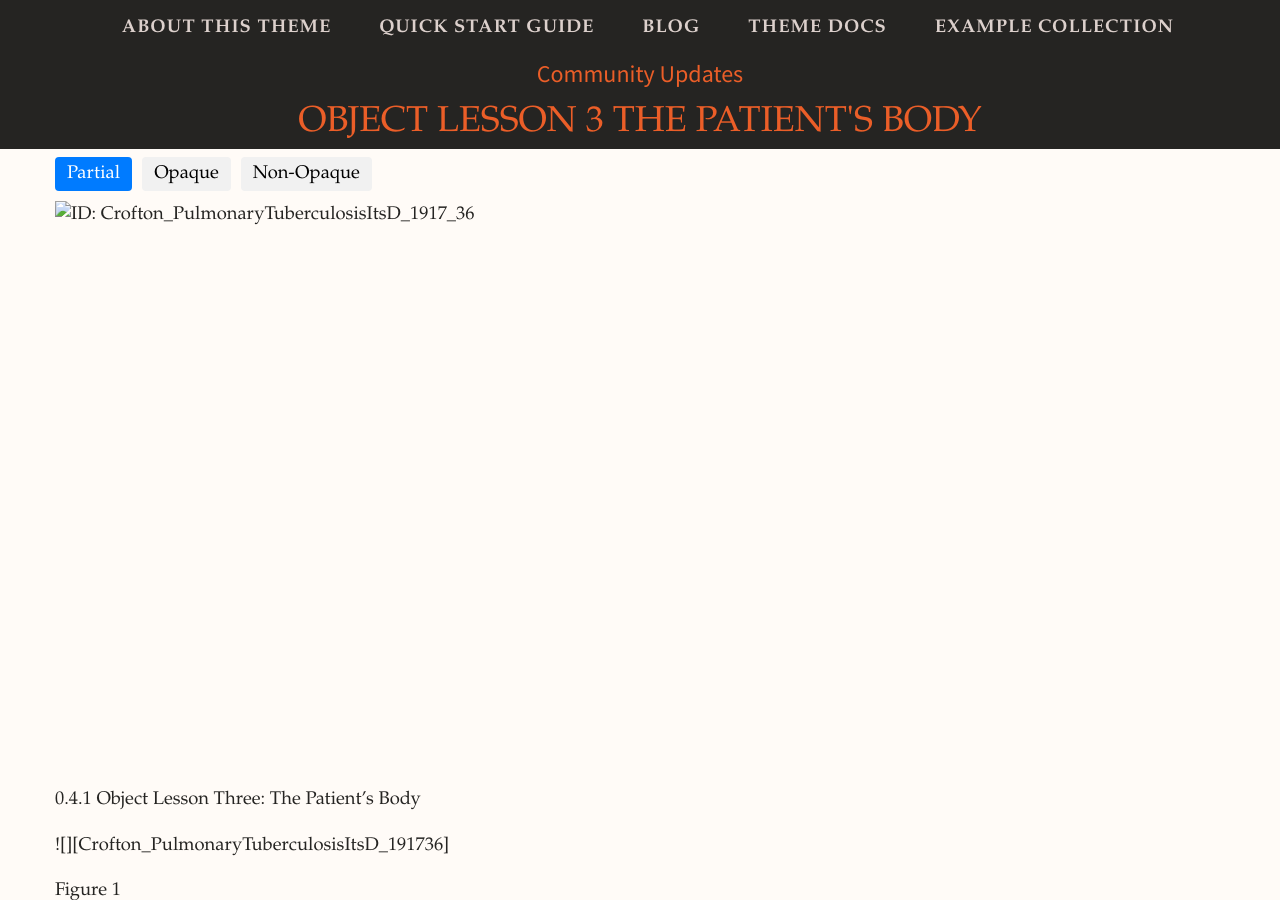
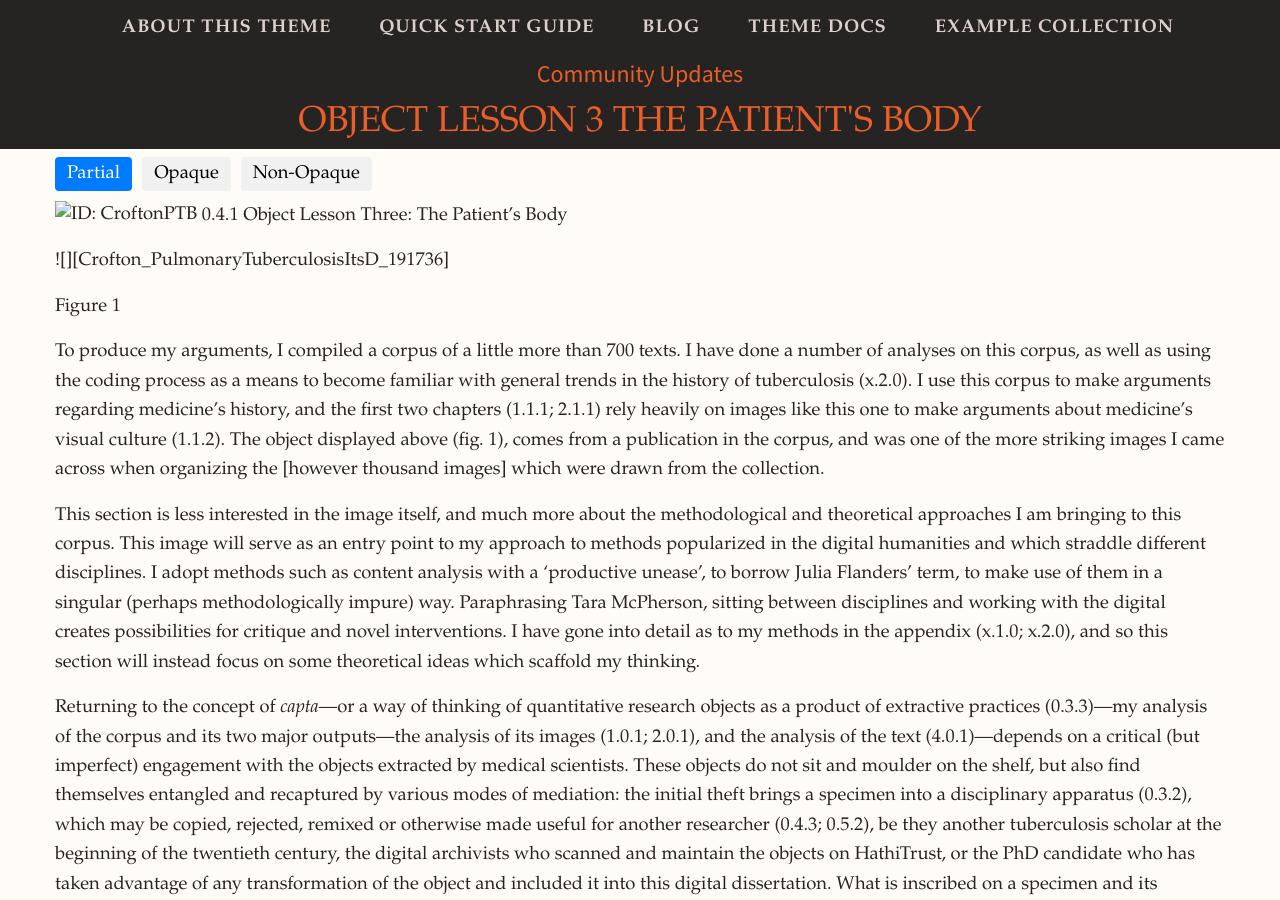
Before and after one commit to TuberculosisSpecimen/diss, a Jekyll site: the page built from _items/2022-07-18-Brains-In-Jars-3.2.md, in a window 1280 px wide and 900 px high. Built offline with Jekyll 4.4.1, drawn with Linux system fonts in a browser that asks for light colours; nearby versions of some CDN libraries; some web fonts are replaced.

Commit message:
Update 2022-07-18-Brains-In-Jars-3.2.md
More tinkering

```diff
--- a/_items/2022-07-18-Brains-In-Jars-3.2.md
+++ b/_items/2022-07-18-Brains-In-Jars-3.2.md
@@ -57,7 +57,7 @@
 <button class="toggle-button" onclick="toggleOpacity('non-opaque')">Non-Opaque</button>
 </div>
 
-<img id="CroftonImg" src="https://tuberculosisspecimen.github.io/diss/assets/img/Crofton_PulmonaryTuberculosisItsD_1917_36.jpg" alt="ID: Crofton_PulmonaryTuberculosisItsD_1917_36" width="1200" height="600">
+<img id="CroftonImg" src="https://tuberculosisspecimen.github.io/diss/assets/img/Crofton_PulmonaryTuberculosisItsD_1917_36.jpg" alt="ID: CroftonPTB" >
 0.4.1 Object Lesson Three: The Patient's Body
 
 ![][Crofton_PulmonaryTuberculosisItsD_191736]
```
